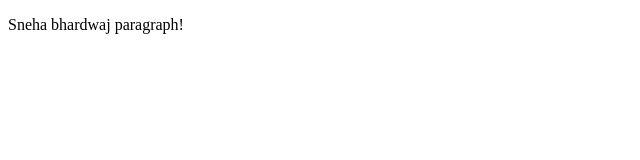
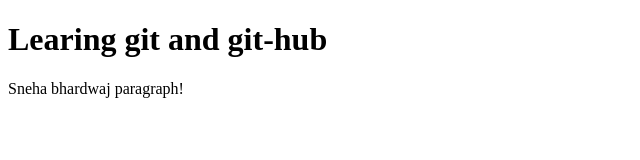
Before and after one commit to sneha-bhardwaj7/desktop-tutorial, a plain HTML site: page index.html in a window 1280 px wide. Shown: the whole page, without its empty margins (0-640 px from the left). Drawn offline with Linux system fonts and the light colour scheme.

Commit message:
Add new heading

```diff
--- a/index.html
+++ b/index.html
@@ -6,6 +6,8 @@
     <title>Document</title>
 </head>
 <body>
+    <h1>Learing git and git-hub</h1>
     <P>Sneha bhardwaj paragraph!</P>
+
 </body>
 </html>
```
